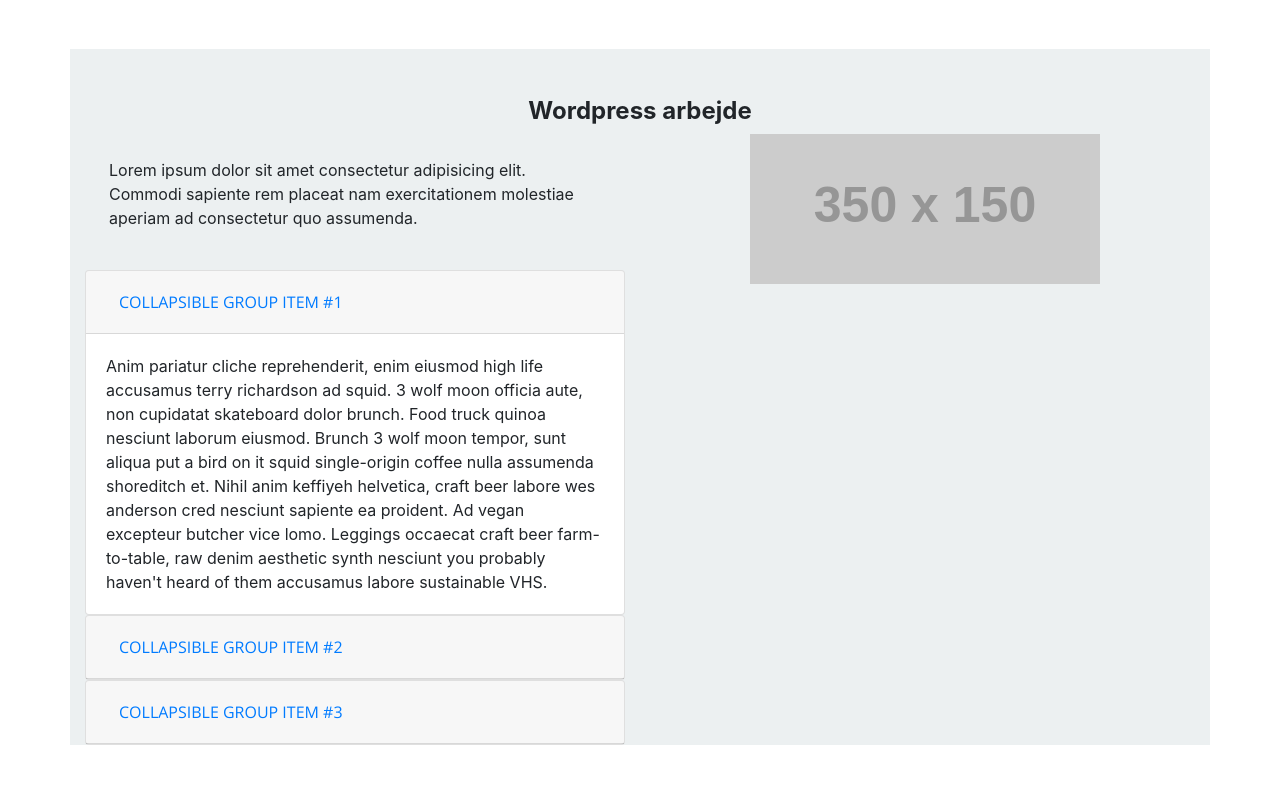
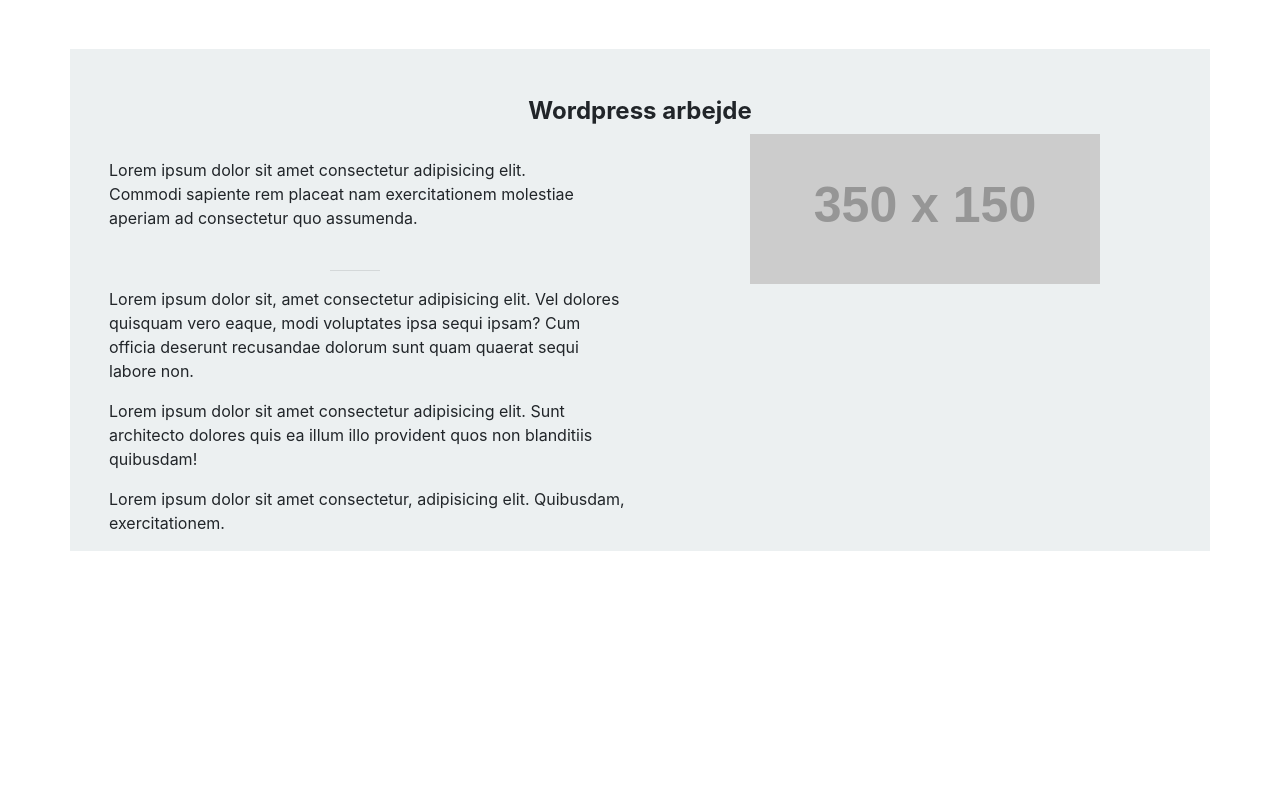
Before and after one commit to Nicolaj123411/portfolio, a website with bundled scripts: page index.html in a window 1280 px wide. Shown: the part 1440-2240 px from the top of the page. Built offline with nearby package versions, Linux system fonts and the light colour scheme; placeholder pictures from the web are drawn by us.

Commit message:
lavet om på big_card class

```diff
--- a/index.html
+++ b/index.html
@@ -128,52 +128,14 @@
             <div class="big_card col-lg-12">
                 <h2 class="h4 mt-5 text-center"><strong>Wordpress arbejde</strong></h2>
                 <div class="row">
-                  <div class="col-lg-6"><p class="p-4">Lorem ipsum dolor sit amet consectetur adipisicing elit. Commodi sapiente rem placeat nam exercitationem molestiae aperiam ad consectetur quo assumenda.</p>
-                    <div id="accordion">
-                        <div class="card">
-                          <div class="card-header" id="headingOne">
-                            <h5 class="mb-0">
-                              <button class="btn btn-link" data-toggle="collapse" data-target="#collapseOne" aria-expanded="true" aria-controls="collapseOne">
-                                Collapsible Group Item #1
-                              </button>
-                            </h5>
-                          </div>
-
-                          <div id="collapseOne" class="collapse show" aria-labelledby="headingOne" data-parent="#accordion">
-                            <div class="card-body">
-                              Anim pariatur cliche reprehenderit, enim eiusmod high life accusamus terry richardson ad squid. 3 wolf moon officia aute, non cupidatat skateboard dolor brunch. Food truck quinoa nesciunt laborum eiusmod. Brunch 3 wolf moon tempor, sunt aliqua put a bird on it squid single-origin coffee nulla assumenda shoreditch et. Nihil anim keffiyeh helvetica, craft beer labore wes anderson cred nesciunt sapiente ea proident. Ad vegan excepteur butcher vice lomo. Leggings occaecat craft beer farm-to-table, raw denim aesthetic synth nesciunt you probably haven't heard of them accusamus labore sustainable VHS.
-                            </div>
-                          </div>
-                        </div>
-                        <div class="card">
-                          <div class="card-header" id="headingTwo">
-                            <h5 class="mb-0">
-                              <button class="btn btn-link collapsed" data-toggle="collapse" data-target="#collapseTwo" aria-expanded="false" aria-controls="collapseTwo">
-                                Collapsible Group Item #2
-                              </button>
-                            </h5>
-                          </div>
-                          <div id="collapseTwo" class="collapse" aria-labelledby="headingTwo" data-parent="#accordion">
-                            <div class="card-body">
-                              Anim pariatur cliche reprehenderit, enim eiusmod high life accusamus terry richardson ad squid. 3 wolf moon officia aute, non cupidatat skateboard dolor brunch. Food truck quinoa nesciunt laborum eiusmod. Brunch 3 wolf moon tempor, sunt aliqua put a bird on it squid single-origin coffee nulla assumenda shoreditch et. Nihil anim keffiyeh helvetica, craft beer labore wes anderson cred nesciunt sapiente ea proident. Ad vegan excepteur butcher vice lomo. Leggings occaecat craft beer farm-to-table, raw denim aesthetic synth nesciunt you probably haven't heard of them accusamus labore sustainable VHS.
-                            </div>
-                          </div>
-                        </div>
-                        <div class="card">
-                          <div class="card-header" id="headingThree">
-                            <h5 class="mb-0">
-                              <button class="btn btn-link collapsed" data-toggle="collapse" data-target="#collapseThree" aria-expanded="false" aria-controls="collapseThree">
-                                Collapsible Group Item #3
-                              </button>
-                            </h5>
-                          </div>
-                          <div id="collapseThree" class="collapse" aria-labelledby="headingThree" data-parent="#accordion">
-                            <div class="card-body">
-                              Anim pariatur cliche reprehenderit, enim eiusmod high life accusamus terry richardson ad squid. 3 wolf moon officia aute, non cupidatat skateboard dolor brunch. Food truck quinoa nesciunt laborum eiusmod. Brunch 3 wolf moon tempor, sunt aliqua put a bird on it squid single-origin coffee nulla assumenda shoreditch et. Nihil anim keffiyeh helvetica, craft beer labore wes anderson cred nesciunt sapiente ea proident. Ad vegan excepteur butcher vice lomo. Leggings occaecat craft beer farm-to-table, raw denim aesthetic synth nesciunt you probably haven't heard of them accusamus labore sustainable VHS.
-                            </div>
-                          </div>
-                        </div>
-                      </div>
+                  <div class="col-lg-6">
+                    <p class="p-4">Lorem ipsum dolor sit amet consectetur adipisicing elit.
+                       Commodi sapiente rem placeat nam exercitationem molestiae aperiam ad
+                       consectetur quo assumenda.</p>
+                    <hr>
+                    <p class="ml-4">Lorem ipsum dolor sit, amet consectetur adipisicing elit. Vel dolores quisquam vero eaque, modi voluptates ipsa sequi ipsam? Cum officia deserunt recusandae dolorum sunt quam quaerat sequi labore non.</p>
+                    <p class="ml-4">Lorem ipsum dolor sit amet consectetur adipisicing elit. Sunt architecto dolores quis ea illum illo provident quos non blanditiis quibusdam!</p>
+                    <p class="ml-4">Lorem ipsum dolor sit amet consectetur, adipisicing elit. Quibusdam, exercitationem.</p>
                   </div>
                   <div class="col-lg-6">
                       <img src="http://via.placeholder.com/350x150" class="mx-auto d-block">
```
